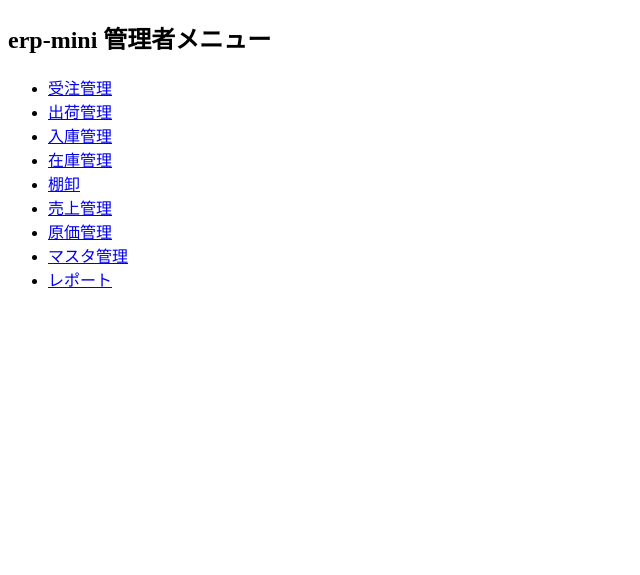
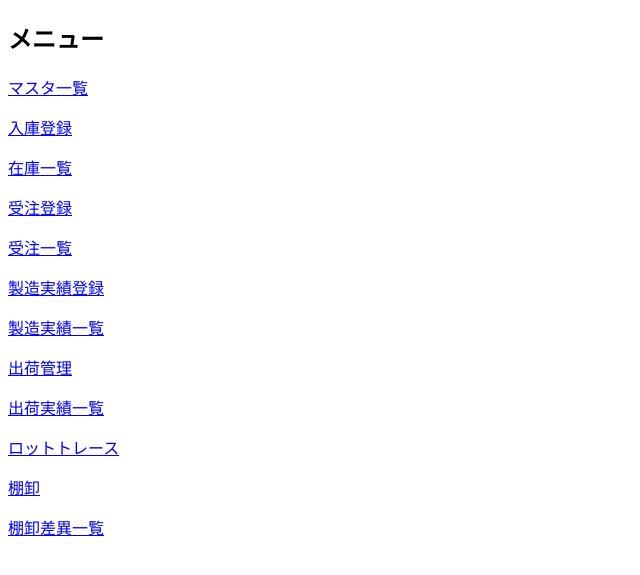
Before and after one commit to erp-mini-web/erp-mini, a Flask app: page / in a window 1280 px wide. Shown: the top 575 px of the page, without its empty margins (0-640 px from the left). Run offline with Flask 3, Linux system fonts and the light colour scheme.

Commit message:
Update menu.html

```diff
--- a/templates/menu.html
+++ b/templates/menu.html
@@ -1,23 +1,31 @@
 <!DOCTYPE html>
-<html>
+<html lang="ja">
 <head>
     <meta charset="UTF-8">
-    <title>erp-mini メニュー</title>
+    <title>メニュー</title>
 </head>
 <body>
-    <h2>erp-mini 管理者メニュー</h2>
 
-    <ul>
-        <li><a href="/orders">受注管理</a></li>
-        <li><a href="/shipments">出荷管理</a></li>
-        <li><a href="/receipts">入庫管理</a></li>
-        <li><a href="/stocks">在庫管理</a></li>
-        <li><a href="/inventory">棚卸</a></li>
-        <li><a href="/sales">売上管理</a></li>
-        <li><a href="/costs">原価管理</a></li>
-        <li><a href="/masters">マスタ管理</a></li>
-        <li><a href="/reports">レポート</a></li>
-    </ul>
+<h2>メニュー</h2>
+
+<p><a href="/masters">マスタ一覧</a></p>
+
+<p><a href="/receipts">入庫登録</a></p>
+<p><a href="/stocks">在庫一覧</a></p>
+
+<p><a href="/orders">受注登録</a></p>
+<p><a href="/orders_list">受注一覧</a></p>
+
+<p><a href="/production">製造実績登録</a></p>
+<p><a href="/production_list">製造実績一覧</a></p>
+
+<p><a href="/shipping">出荷管理</a></p>
+<p><a href="/shipping_list">出荷実績一覧</a></p>
+
+<p><a href="/lot_trace">ロットトレース</a></p>
+
+<p><a href="/inventory">棚卸</a></p>
+<p><a href="/inventory_diff">棚卸差異一覧</a></p>
 
 </body>
 </html>
```
